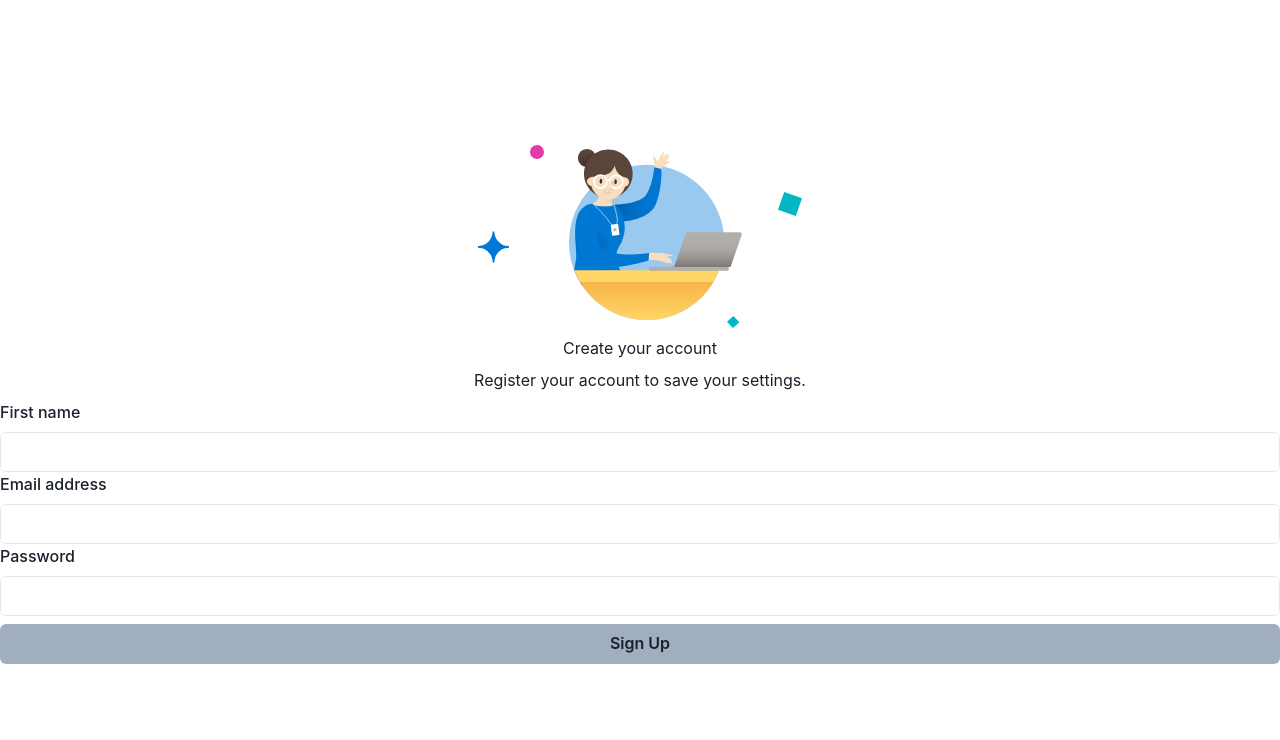
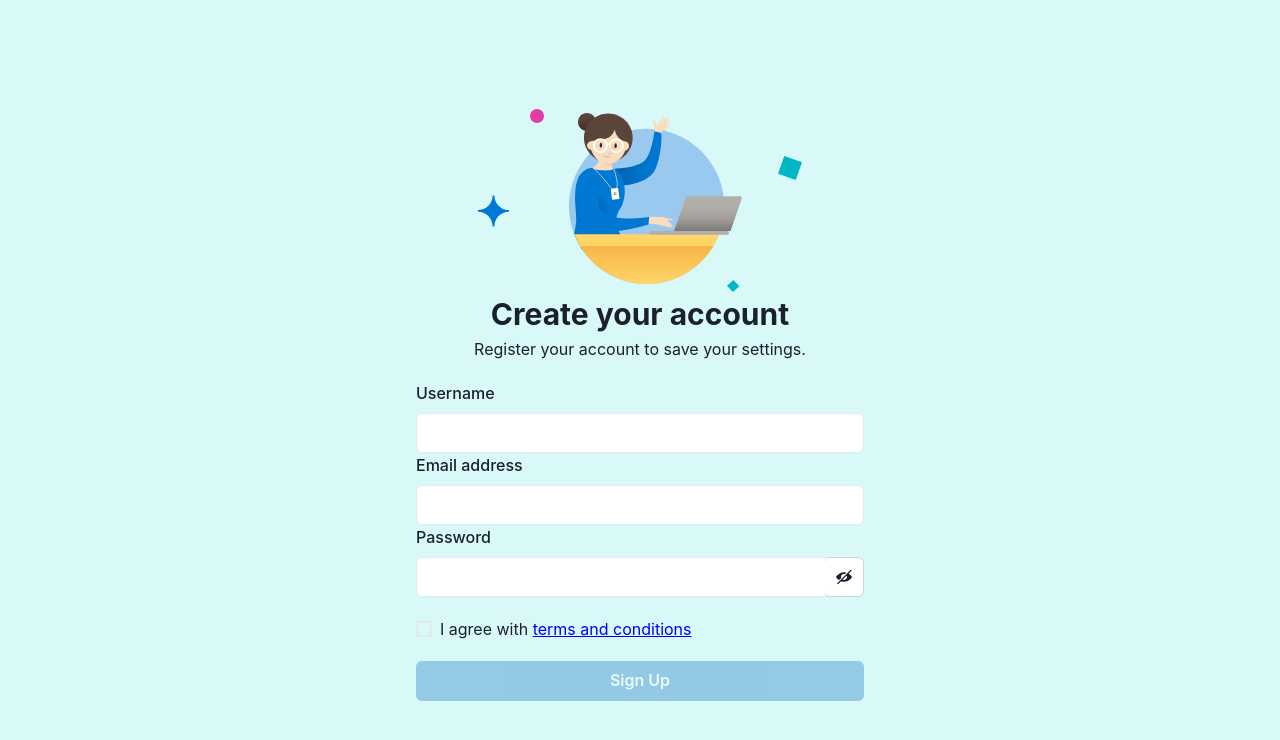
Before and after one commit to AzizZeynalli/food-advisor-app, a Next.js app: page /signup in a window 1280 px wide. Shown: the top 740 px of the page. Built offline with nearby package versions, Linux system fonts and the light colour scheme.

Commit message:
signup validation

```diff
--- a/package.json
+++ b/package.json
@@ -9,6 +9,7 @@
     "lint": "next lint"
   },
   "dependencies": {
+    "@chakra-ui/icons": "^2.1.1",
     "@chakra-ui/next-js": "^2.2.0",
     "@chakra-ui/react": "^2.8.2",
     "@emotion/react": "^11.11.3",
--- a/src/app/(auth)/signup/page.tsx
+++ b/src/app/(auth)/signup/page.tsx
@@ -1,21 +1,143 @@
-import { VStack, Image, Text, FormControl, FormLabel, Input, Button } from "@chakra-ui/react"
+"use client";
+import { ViewIcon, ViewOffIcon } from "@chakra-ui/icons";
+import {
+  VStack,
+  Image,
+  Text,
+  FormControl,
+  FormLabel,
+  Input,
+  Button,
+  InputGroup,
+  IconButton,
+  InputRightElement,
+  Checkbox,
+  FormErrorMessage,
+} from "@chakra-ui/react";
+import Link from "next/link";
+import { useState } from "react";
+import { Controller, useForm } from "react-hook-form";
 
 const SignUp = () => {
-    return(
-        <VStack minWidth="465px"  height="100vh" justifyContent="center" alignItems="center">
-            <Image src="../images/login.svg"/>
-            <Text>Create your account</Text>
-            <Text>Register your account to save your settings.</Text>
-            <FormControl>
-                <FormLabel>First name</FormLabel>
-                <Input/>
-                <FormLabel>Email address</FormLabel>
-                <Input/>
-                <FormLabel>Password</FormLabel>
-                <Input/>
-            </FormControl>
-            <Button width="100%" bg="gray.400">Sign Up</Button>
-        </VStack>
-    )
-}
+  const [showPassword, setShowPassword] = useState(false);
+  const [agreeTerms, setAgreeTerms] = useState(false);
+  const handleTogglePassword = () => {
+    setShowPassword(!showPassword);
+  };
+  const handleToggleAgreeTerms = () => {
+    setAgreeTerms(!agreeTerms);
+  };
+  const {
+    control,
+    formState: { errors,isValid },
+    handleSubmit,
+    getValues,
+  } = useForm({
+    mode: "all",
+    defaultValues: {
+      username: "",
+      email: "",
+      password: "",
+    },
+  });
+  const onSubmit = (data:any) => {
+    // Form gönderme işlemleri
+    console.log("Form submitted:", data);
+  };
+  return (
+    <VStack
+      minWidth="465px"
+      height="100vh"
+      justifyContent="center"
+      alignItems="center"
+      gap="0"
+      bg="#D8F9F7"
+    >
+      <Image src="../images/login.svg" />
+      <Text fontWeight="700" fontSize="30px">
+        Create your account
+      </Text>
+      <Text>Register your account to save your settings.</Text>
+      <FormControl
+        width="35%"
+        mt="20px"
+        mb="20px"
+        isInvalid={!!errors?.username || !!errors?.email || !!errors?.password}
+      >
+        <FormLabel>Username</FormLabel>
+        <Controller
+          name="username"
+          control={control}
+          rules={{
+            required: "Username is required!",
+          }}
+          render={({ field }) => <Input {...field} bg="white" />}
+        />
+        <FormErrorMessage>{errors?.username?.message}</FormErrorMessage>
+        <FormLabel>Email address</FormLabel>
+        <Controller
+          name="email"
+          control={control}
+          rules={{
+            required: "Email is required!",
+            pattern: {
+                value: /^[A-Z0-9._%+-]+@[A-Z0-9.-]+\.[A-Z]{2,}$/i,
+                message: "Invalid email address",
+              },
+          }}
+          render={({ field }) => <Input {...field} bg="white" />}
+        />
+        <FormErrorMessage>{errors?.email?.message}</FormErrorMessage>
+        <FormLabel>Password</FormLabel>
+        <InputGroup>
+          <Controller
+            name="password"
+            control={control}
+            rules={{
+              required: "Password is required!",
+            }}
+            render={({ field }) => (
+              <Input
+                {...field}
+                type={showPassword ? "text" : "password"}
+                bg="white"
+              />
+            )}
+          />
+
+          <InputRightElement>
+            <IconButton
+              variant="gray"
+              borderWidth="1px 1px 1px 0px"
+              borderColor="gray.300"
+              backgroundColor="white"
+              aria-label={showPassword ? "Hide Password" : "Show Password"}
+              icon={showPassword ? <ViewIcon /> : <ViewOffIcon />}
+              onClick={handleTogglePassword}
+            />
+          </InputRightElement>
+        </InputGroup>
+        <FormErrorMessage>{errors?.password?.message}</FormErrorMessage>
+      </FormControl>
+      <Checkbox width="35%" isChecked={agreeTerms}
+        onChange={handleToggleAgreeTerms}>
+        I agree with{" "}
+        <Link href={"/"} style={{ color: "blue", textDecoration: "underline" }}>
+          terms and conditions
+        </Link>
+      </Checkbox>
+      <Button
+        mt="20px"
+        width="35%"
+        colorScheme="blue"
+        variant="solid"
+        color="white"
+        onClick={handleSubmit(onSubmit)}
+        isDisabled={!isValid || !agreeTerms}
+      >
+        Sign Up
+      </Button>
+    </VStack>
+  );
+};
 export default SignUp;
```
Also changed, not shown: 1 other file (tests, documents, lock files or other folders).
